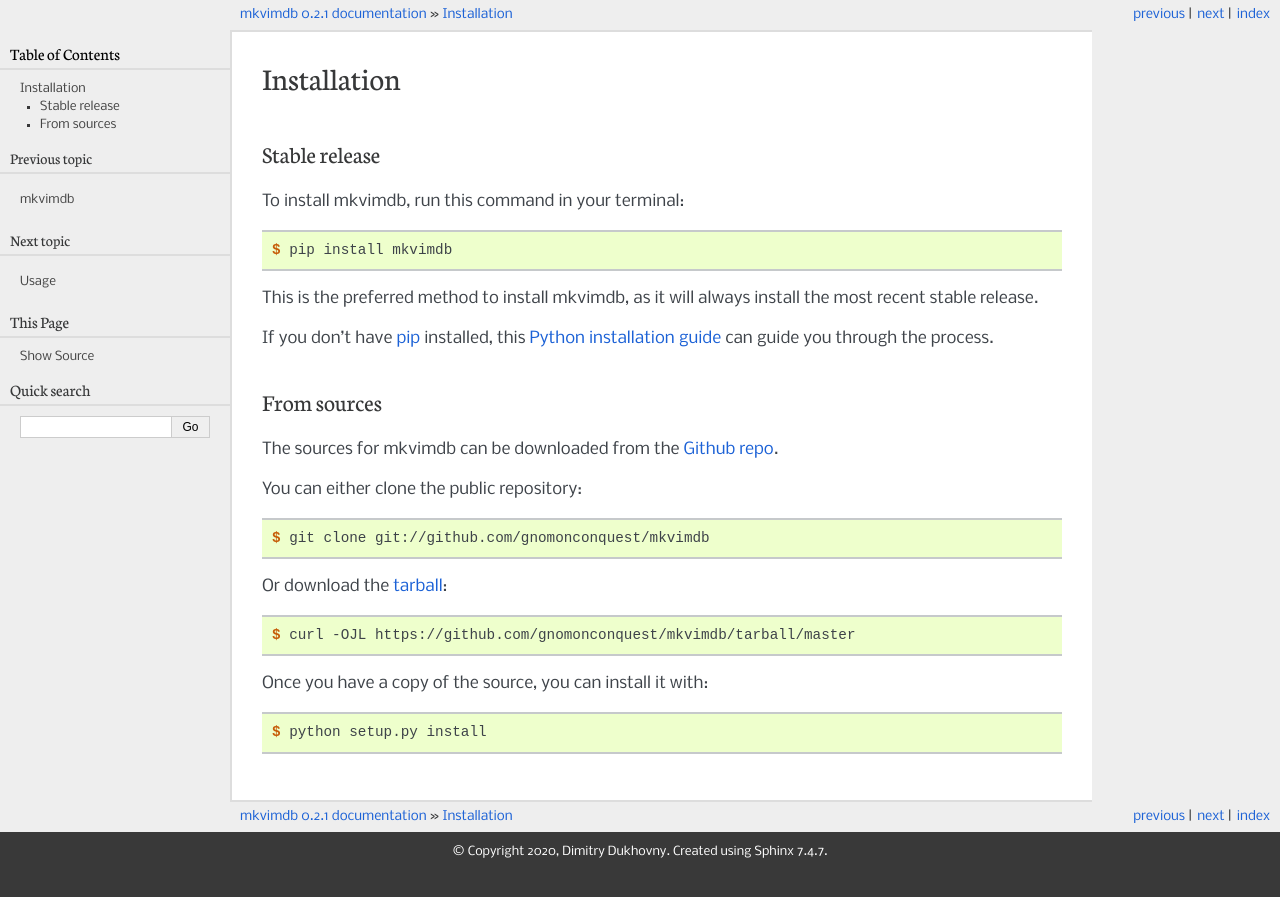
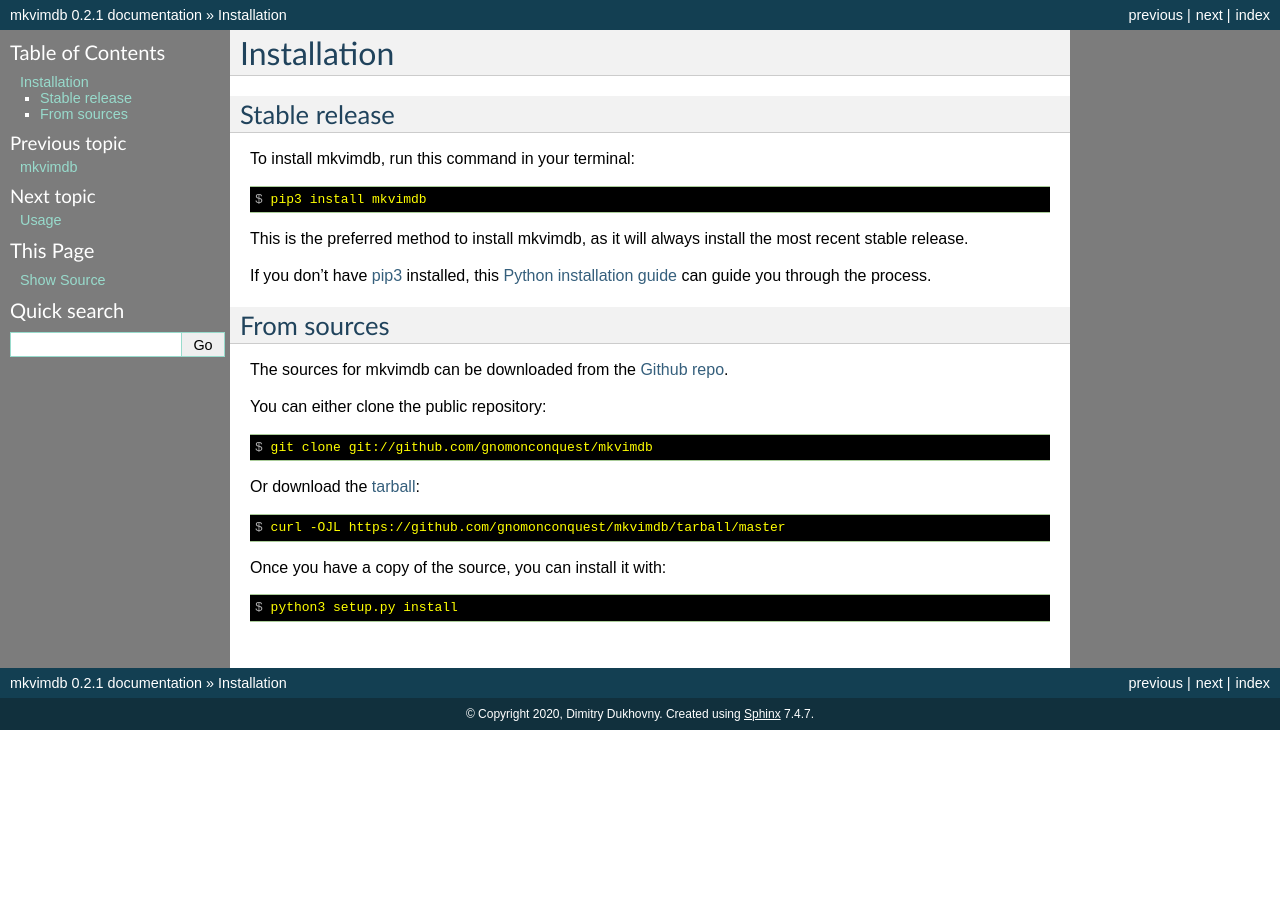
Before and after one commit to GnomonConquest/mkvimdb, a Sphinx documentation site: the page built from docs/installation.rst, in a window 1280 px wide. Shown: the top 897 px of the page. Built offline with Sphinx 7.4.7, drawn with Linux system fonts in a browser that asks for light colours.

Commit message:
Pyup fix -- first attempt.

```diff
--- a/HISTORY.rst
+++ b/HISTORY.rst
@@ -1,6 +1,11 @@
 =======
 History
 =======
+
+0.2.1 (2020-09-20)
+------------------
+
+* Fixing docs and Pyup.
 
 0.1.0 (2020-09-20)
 ------------------
--- a/docs/conf.py
+++ b/docs/conf.py
@@ -72,7 +72,8 @@
 exclude_patterns = ['_build', 'Thumbs.db', '.DS_Store']
 
 # The name of the Pygments (syntax highlighting) style to use.
-pygments_style = 'sphinx'
+#pygments_style = 'sphinx'
+pygments_style = 'native'
 
 # If true, `todo` and `todoList` produce output, else they produce nothing.
 todo_include_todos = False
@@ -83,13 +84,19 @@
 # The theme to use for HTML and HTML Help pages.  See the documentation for
 # a list of builtin themes.
 #
-html_theme = 'pyramid'
+html_theme = 'default'
 
 # Theme options are theme-specific and customize the look and feel of a
 # theme further.  For a list of options available for each theme, see the
 # documentation.
 #
 # html_theme_options = {}
+html_theme_options = {
+    'codebgcolor': '#000000',
+    'codetextcolor': '#FFFF00',
+    'sidebarbgcolor': '#7C7C7C',
+}
+
 
 # Add any paths that contain custom static files (such as style sheets) here,
 # relative to this directory. They are copied after the builtin static files,
--- a/docs/installation.rst
+++ b/docs/installation.rst
@@ -12,14 +12,14 @@
 
 .. code-block:: console
 
-    $ pip install mkvimdb
+    $ pip3 install mkvimdb
 
 This is the preferred method to install mkvimdb, as it will always install the most recent stable release.
 
-If you don't have `pip`_ installed, this `Python installation guide`_ can guide
+If you don't have `pip3`_ installed, this `Python installation guide`_ can guide
 you through the process.
 
-.. _pip: https://pip.pypa.io
+.. _pip3: https://pip.pypa.io
 .. _Python installation guide: http://docs.python-guide.org/en/latest/starting/installation/
 
 
@@ -44,7 +44,7 @@
 
 .. code-block:: console
 
-    $ python setup.py install
+    $ python3 setup.py install
 
 
 .. _Github repo: https://github.com/gnomonconquest/mkvimdb
```
Also changed, not shown: .pyup.yml (added).
